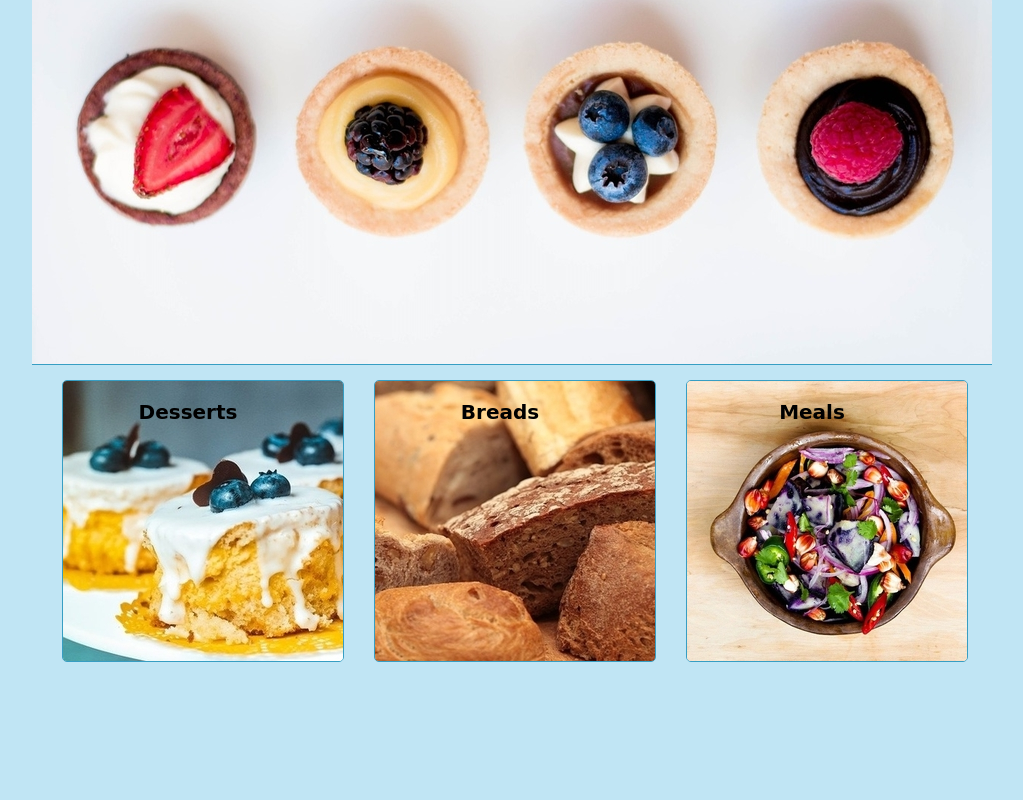
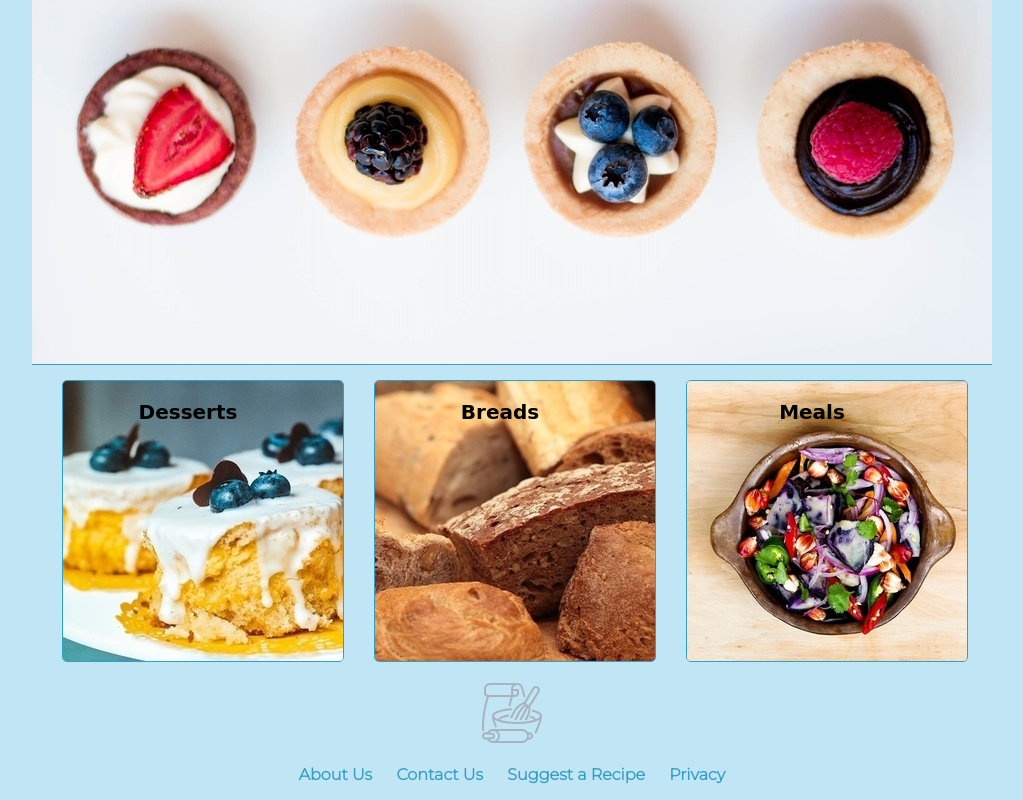
Before and after one commit to LakCluck1/Recipes-Webpage, a plain HTML site: page index.html in a window 1280 px wide. Shown: the part 319-1119 px from the top of the page, without its empty margins (128-1151 px from the left). Before the commit the page ends 1000 px from the top, so only its background shows below. Drawn offline with Linux system fonts and the light colour scheme; a web font is replaced by a local one.

Commit message:
commit on 'master'

```diff
--- a/index.html
+++ b/index.html
@@ -67,5 +67,17 @@
             </a>
         </div>
     </div>
+
+    <footer>
+        <img id ="footerlogo" src="Images/my_logo_footer.png">
+        <nav>
+            <ul>
+                <li><a href="">About Us</a> </li>
+                <li><a href="">Contact Us</a> </li>
+                <li><a href="">Suggest a Recipe</a> </li>
+                <li><a href="">Privacy</a> </li>
+            </ul>
+        </nav>
+    </footer>
 </body>
 </html>
--- a/style.css
+++ b/style.css
@@ -148,3 +148,8 @@ form {
     color: #000000;
     font-family: 'Chelsea Market', cursive;
 }
+
+footer {
+    text-align: center;
+    font-size: 16px;
+}
```
Also changed, not shown: Images/my_logo_footer.png (added).
